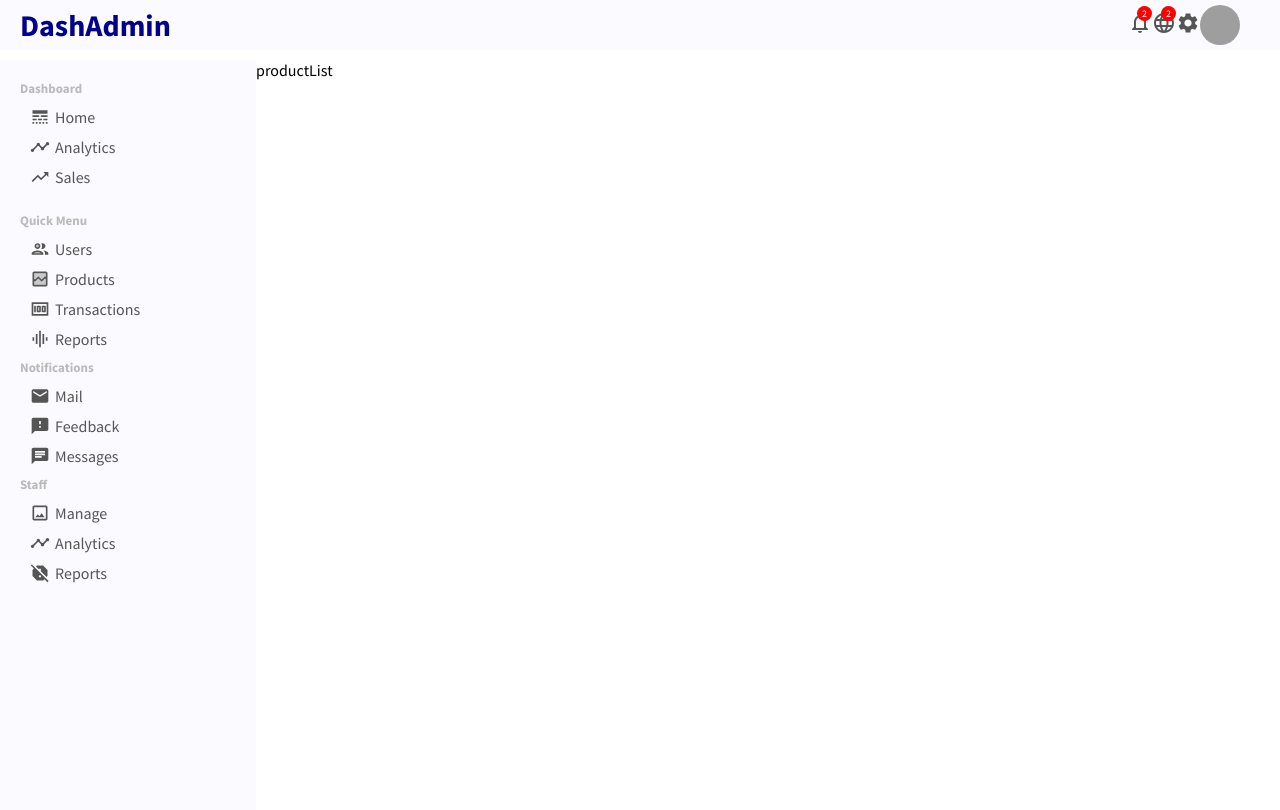
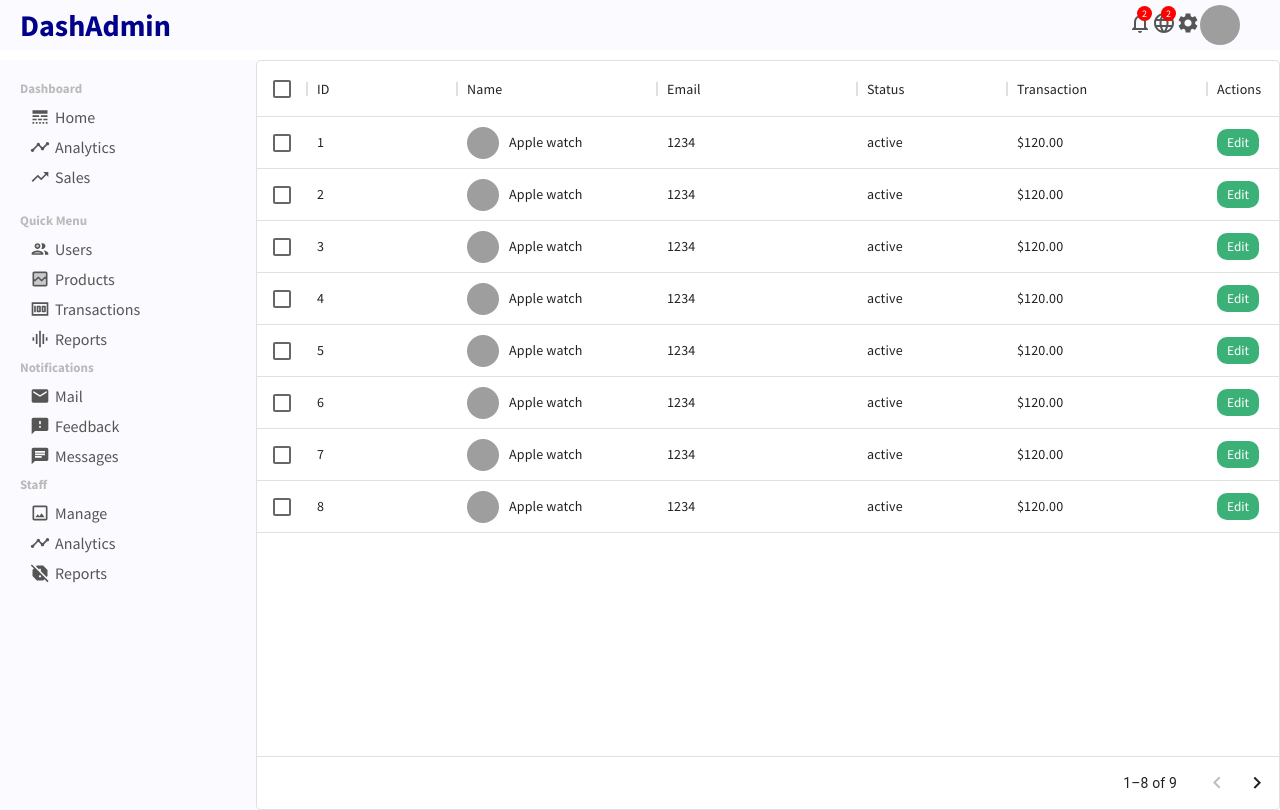
Before and after one commit to Adedipupo/dashboard, a React (Create React App) app: page /products in a window 1280 px wide. Built offline with nearby package versions, Linux system fonts and the light colour scheme; grey boxes are pictures that could not be loaded.

Commit message:
productlist

```diff
--- a/src/App.js
+++ b/src/App.js
@@ -23,7 +23,7 @@ function App() {
           <Route path="/newUser" element={<CreateUser />} />
           <Route path="/products" element={<ProductList />} />
           <Route path="/product/:productId" element={<Product />} />
-          <Route path="/createProduct" element={<CreateProduct />} />
+          <Route path="/newProduct" element={<CreateProduct />} />
         </Routes>
       </div>
     </div>
--- a/src/data.js
+++ b/src/data.js
@@ -131,3 +131,86 @@ export const userRows = [
       transaction: "$120.00",
     },
   ];
+export const productRows = [
+    {
+      id: 1,
+      name: "Apple watch",
+      img:
+        "https://images.macrumors.com/article-new/2014/09/apple-watch-series-7.jpg",
+      stock: 1234,
+      status: "active",
+      price: "$120.00",
+    },
+    {
+      id: 2,
+      name: "Apple watch",
+      img:
+        "https://images.macrumors.com/article-new/2014/09/apple-watch-series-7.jpg",
+      stock: 1234,
+      status: "active",
+      price: "$120.00",
+    },
+    {
+      id: 3,
+      name: "Apple watch",
+      img:
+        "https://images.macrumors.com/article-new/2014/09/apple-watch-series-7.jpg",
+      stock: 1234,
+      status: "active",
+      price: "$120.00",
+    },
+    {
+      id: 4,
+      name: "Apple watch",
+      img:
+        "https://images.macrumors.com/article-new/2014/09/apple-watch-series-7.jpg",
+      stock: 1234,
+      status: "active",
+      price: "$120.00",
+    },
+    {
+      id: 5,
+      name: "Apple watch",
+      img:
+        "https://images.macrumors.com/article-new/2014/09/apple-watch-series-7.jpg",
+      stock: 1234,
+      status: "active",
+      price: "$120.00",
+    },
+    {
+      id: 6,
+      name: "Apple watch",
+      img:
+        "https://images.macrumors.com/article-new/2014/09/apple-watch-series-7.jpg",
+      stock: 1234,
+      status: "active",
+      price: "$120.00",
+    },
+    {
+      id: 7,
+      name: "Apple watch",
+      img:
+        "https://images.macrumors.com/article-new/2014/09/apple-watch-series-7.jpg",
+      stock: 1234,
+      status: "active",
+      price: "$120.00",
+    },
+    {
+      id: 8,
+      name: "Apple watch",
+      img:
+        "https://images.macrumors.com/article-new/2014/09/apple-watch-series-7.jpg",
+      stock: 1234,
+      status: "active",
+      price: "$120.00",
+    },
+    {
+      id: 9,
+      name: "Apple watch",
+      img:
+        "https://images.macrumors.com/article-new/2014/09/apple-watch-series-7.jpg",
+      stock: 1234,
+      status: "active",
+      price: "$120.00",
+    },
+  ];
--- a/src/pages/productList/ProductList.jsx
+++ b/src/pages/productList/ProductList.jsx
@@ -1,10 +1,49 @@
-import React from 'react';
+import { DeleteOutline } from '@material-ui/icons';
+import { DataGrid } from '@mui/x-data-grid';
+import React, { useState } from 'react';
+import { Link } from 'react-router-dom';
+import { productRows } from '../../data';
 import "./productlist.css";
 
 export default function ProductList() {
+    const [data,setData] = useState(productRows);
+    const handleDelete = (id) => {
+        setData(data.filter(item=> item.id !== id));
+      }
+      const columns = [
+        { field: "id", headerName: "ID", width: 150 },
+        { field: "name", headerName: "Name", width: 200, renderCell: (params)=>{
+          return (
+            <div className="userandimg">
+              <img src={params.row.img} className="userlistimg" alt=""/>
+              {params.row.name}
+            </div>
+          )
+        } },
+        { field: "stock", headerName: "Email", width: 200 },
+        { field: "status", headerName: "Status", width: 150 },
+        { field: "price", headerName: "Transaction", width: 200 },
+        { field: "actions", headerName: "Actions", width: 200, renderCell: (params)=>{
+          return (
+            <>
+            <Link to={"/user/"+params.row.id}>
+             <button className="userlistbuttonedit">Edit</button>
+            </Link>
+             <DeleteOutline className="userlistbuttondelete" onClick={()=>handleDelete(params.row.id)}/>
+            </>
+          )
+        } },
+      ];
   return (
     <div className="productList">
-      productList
+           <DataGrid
+        rows={data}
+        columns={columns}
+        pageSize={8}
+        rowsPerPageOptions={[5]}
+        checkboxSelection
+        disableSelectionOnClick
+      />
     </div>
   )
 }
```
